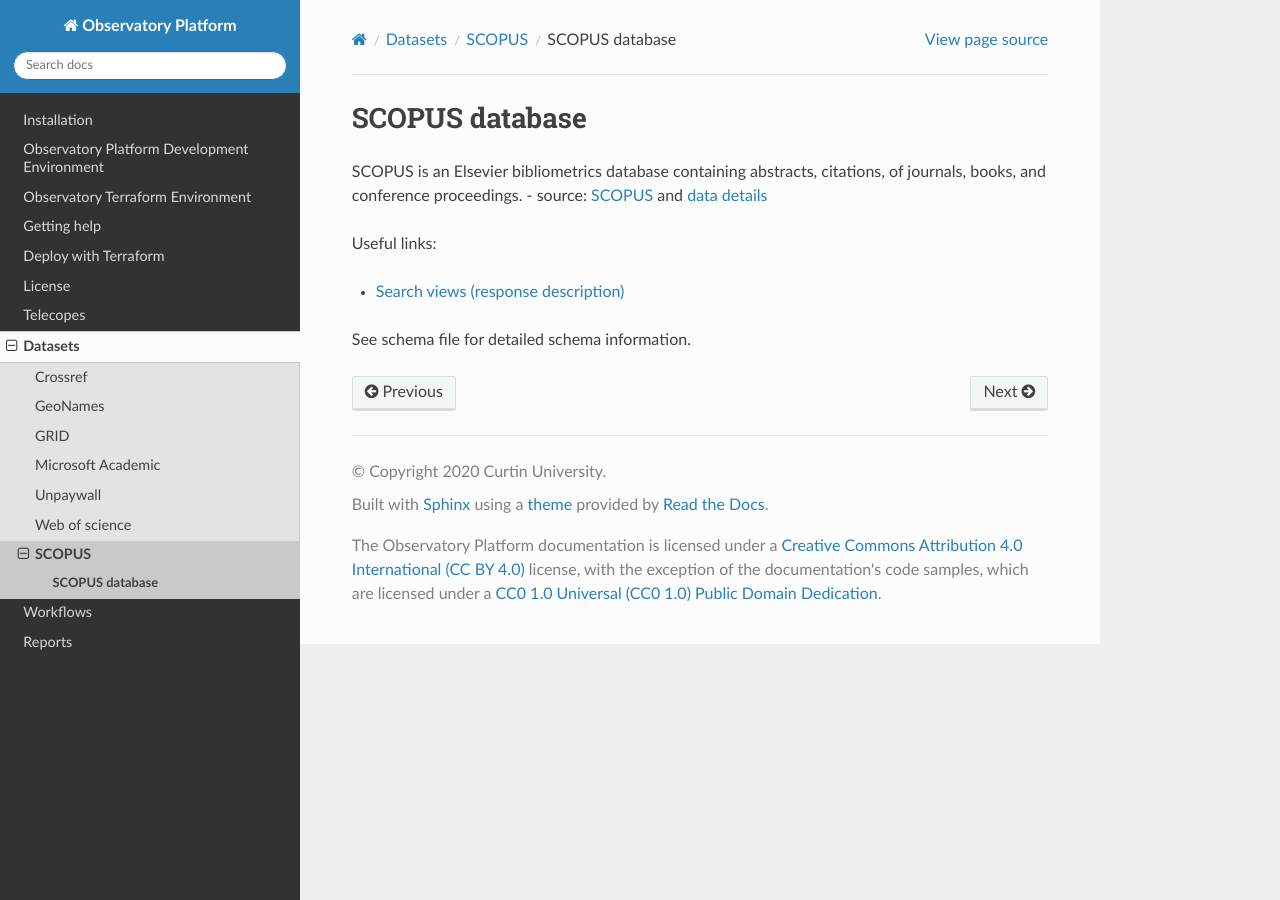
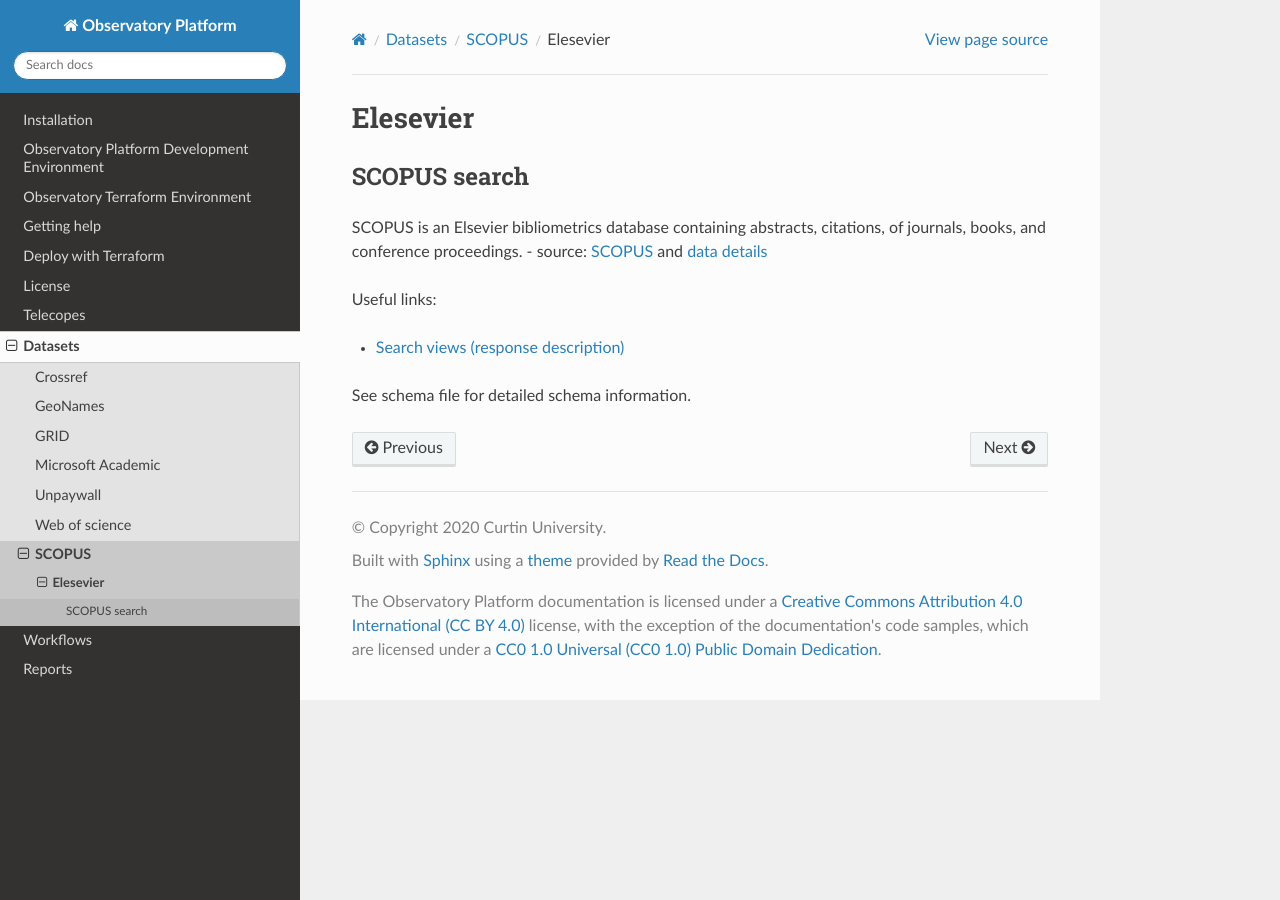
Before and after one commit to The-Academic-Observatory/observatory-platform, a Sphinx documentation site: the page built from docs/datasets/provider_elsevier/dataset_elsevier.md, in a window 1280 px wide. Built offline with Sphinx 7.4.7 and the Read the Docs theme 2.0.0, drawn with Linux system fonts in a browser that asks for light colours.

Commit message:
Scopus: change dataset documentation to elsevier naming

```diff
--- a/docs/datasets/index.rst
+++ b/docs/datasets/index.rst
@@ -9,4 +9,4 @@
     provider_mag/index
     provider_unpaywall/index
     provider_wos/index
-    provider_scopus/index
+    provider_elsevier/index
--- a/docs/datasets/provider_scopus/dataset_scopus.md
+++ b/docs/datasets/provider_elsevier/dataset_elsevier.md
@@ -1,4 +1,6 @@
-# SCOPUS database
+# Elesevier
+
+## SCOPUS search
 
 SCOPUS is an Elsevier bibliometrics database containing abstracts, citations, of journals, books, and conference
 proceedings. - source: [SCOPUS](https://www.elsevier.com/en-gb/solutions/scopus) and
--- a/docs/datasets/provider_scopus/index.rst
+++ b/docs/datasets/provider_elsevier/index.rst
@@ -8,4 +8,4 @@
 .. toctree::
     :maxdepth: 3
 
-    dataset_scopus.md
+    dataset_elsevier.md
```
